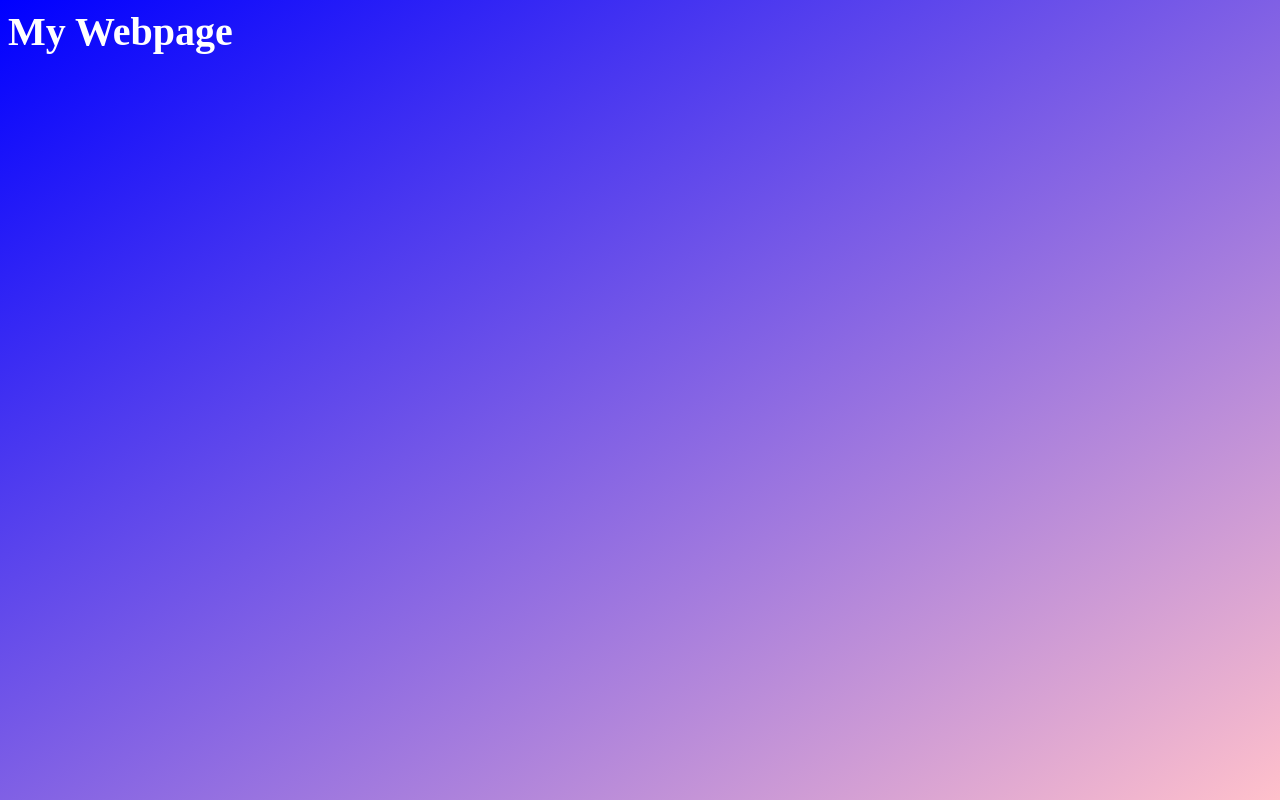
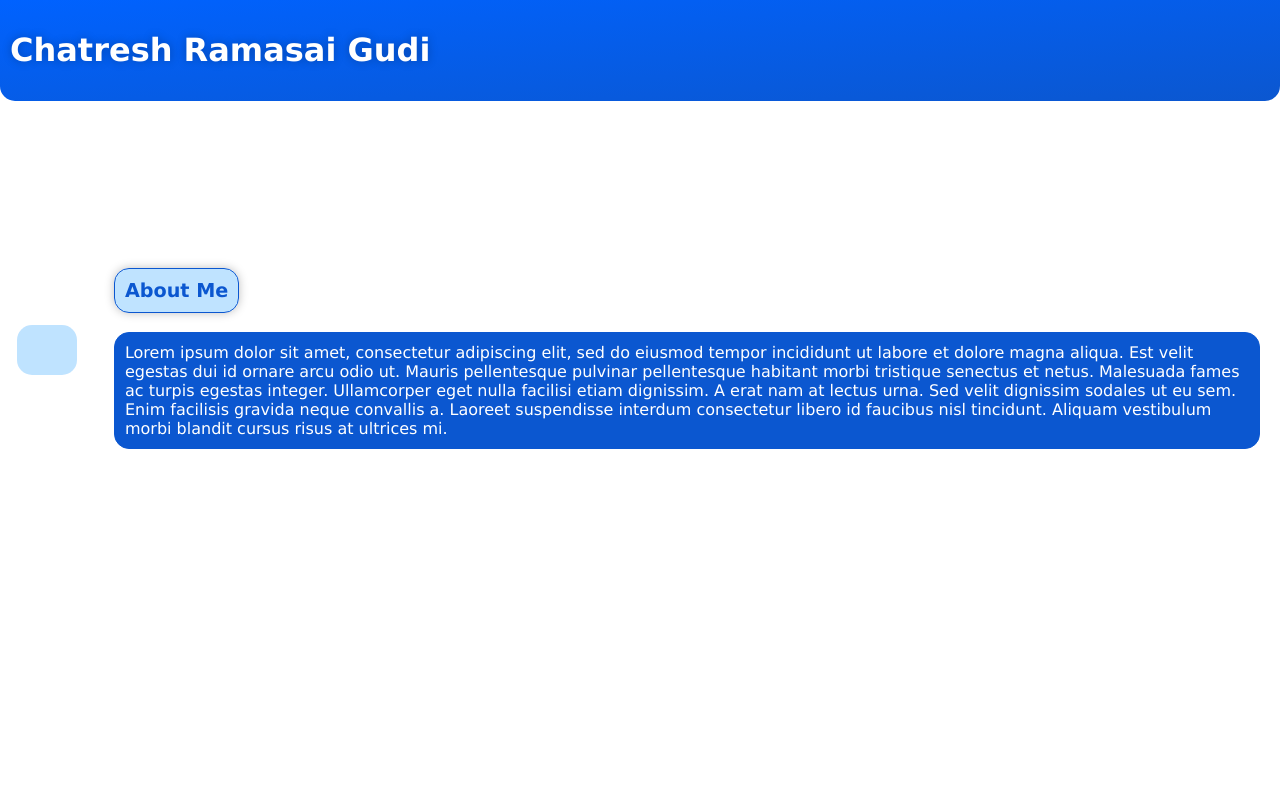
Before and after one commit to ChatreshGudi/ChatreshGudi.github.io, a plain HTML site: page index.html in a window 1280 px wide. Drawn offline with Linux system fonts and the light colour scheme.

Commit message:
initial commit

```diff
--- a/index.html
+++ b/index.html
@@ -2,19 +2,153 @@
 <head>
   <title>Chatresh</title>
   <style>
+    :root{
+      --blue: #0b57d0;
+      --gradblue: linear-gradient(to bottom right, #0062ff, var(--blue));
+      --lightblue: rgba(0, 145, 255, 0.25);
+      --darkblue: #01ff49;
+    }
+    *, body{
+      box-sizing: border-box;
+    }
+
     body{
-    background-image:linear-gradient(to bottom right, blue, pink);
-      color:white;
+    margin: 0px;
+    padding: 0px;
+    display: flex;
+    flex-direction: column;
+    height: 100vh;
     }
-    h1{
-    color:white;
-    font-weight:bold;
-      font-size:40;
+
+    div.header{
+      color: white;
+      background-image: var(--gradblue);
+      padding: 10px;
+      border-bottom-left-radius: 15px;
+      border-bottom-right-radius: 15px;
+      font-family: Verdana, Geneva, Tahoma, sans-serif;
+      text-shadow: 0px 0px 10px rgba(0,0,0,0.25);
+      display: flex;
     }
+
+    div.body{
+      height: 100%;
+      display: flex;
+    }
+
+    div.tabs{
+      display: flex ;
+      flex-direction: column;
+      justify-content: space-evenly;
+      height: 80%;
+      margin-top: 10%;
+      width: 100px;
+      padding: 10px;
+    }
+
+    button{
+      background-color: var(--blue);
+      border: 1px solid var(--blue);
+      border-radius: 15px;
+      padding: 10px;
+      color: white;
+      box-shadow: 0px 0px 10px rgba(0,0,0,0.25);
+    }
+
+    button:hover{
+      box-shadow: 0px 0px 20px rgba(0,0,0,0.25);
+      background-color: white;
+      color: var(--blue);
+    }
+
+    div.panel{
+      flex-grow: 5;
+      width: 100%;
+      height: 80%;
+      margin-top: 10%;
+      padding: 20px;
+      overflow: auto;
+      display: block;
+    }
+
+    div.panel div{
+      height: 100%;
+      width: 100%;
+    }
+
+    div.panel div p{
+      color: var(--blue);
+      font-family: Verdana, Geneva, Tahoma, sans-serif;
+      font-weight: bold;
+      font-size: larger;
+      background-color: var(--lightblue);
+      padding: 10px;
+      border: 1px solid var(--blue);
+      border-radius: 15px;
+      width: fit-content;
+      box-shadow: 0px 0px 10px rgba(0,0,0,0.25);
+    }
+
+    div.panel div p:hover{
+      box-shadow: 0px 0px 20px rgba(0,0,0,0.25);
+    }
+
+    div.panel div div{
+      color: white;
+      font-family: Verdana, Geneva, Tahoma, sans-serif;
+      padding: 10px;
+      border: 1px solid var(--blue);
+      height: fit-content;
+      border-radius: 15px;
+      background-color: var(--blue);
+    }
+
+    div.indicator{
+      background-color: var(--lightblue);
+      display: block;
+      width: 80%;
+      height:  50px;
+      border: none;
+      border-radius: 15px;
+      margin: 10%;
+    }
+
   </style>
 
 </head>
 <body>
-  <h1>My Webpage</h1>
+  <div class = "header">
+    <img src = ''/>
+    <h1>Chatresh Ramasai Gudi</h1>
+  </div>
+
+  <div class = "body">
+    <div class="tabs">
+      <div class = 'indicator'></div>
+      <span><img src = ''></span>
+      <span><img src = ''></span>
+      <span><img src = ''></span>
+      <span><img src = ''></span>
+    </div>
+    <div class="panel">
+      <div class="About">
+        <p>About Me</p>
+        <div>Lorem ipsum dolor sit amet, consectetur adipiscing elit, sed do eiusmod tempor incididunt ut labore et dolore magna aliqua. Est velit egestas dui id ornare arcu odio ut. Mauris pellentesque pulvinar pellentesque habitant morbi tristique senectus et netus. Malesuada fames ac turpis egestas integer. Ullamcorper eget nulla facilisi etiam dignissim. A erat nam at lectus urna. Sed velit dignissim sodales ut eu sem. Enim facilisis gravida neque convallis a. Laoreet suspendisse interdum consectetur libero id faucibus nisl tincidunt. Aliquam vestibulum morbi blandit cursus risus at ultrices mi.</div>
+      </div>
+      <div class="Education">
+        <p>Education</p>
+        <div></div>
+      </div>
+      <div class="Projects">
+        <p>Projects</p>
+        <div></div>
+      </div>
+      <div class="Contact">
+        <p>Contact</p>
+        <div></div>
+      </div>
+    </div>
+  </div>
+
 </body>
 </html>
```
